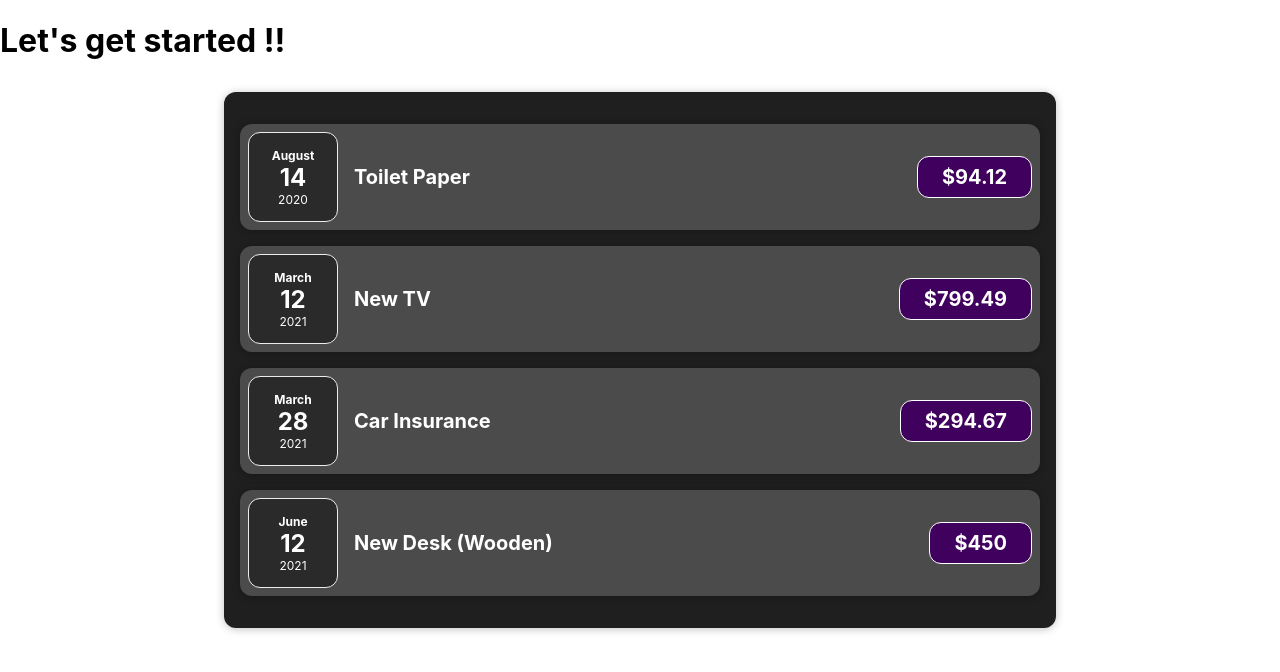
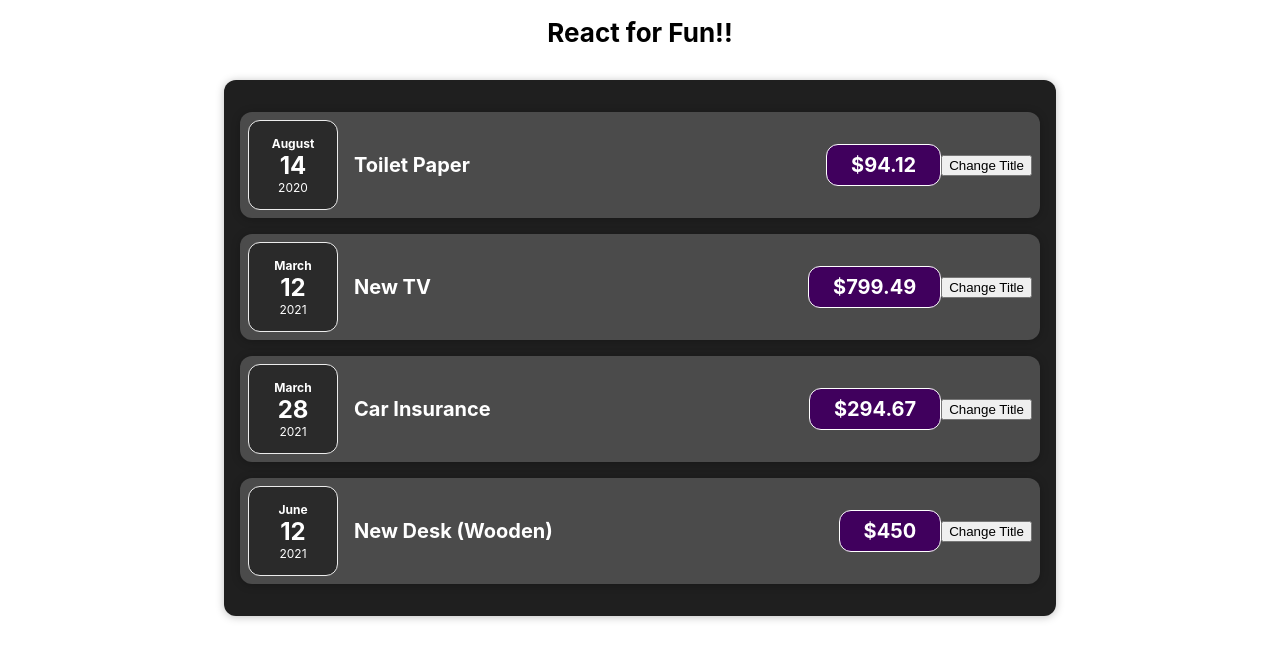
Before and after one commit to JaeWoogie/react-project, a React (Create React App) app: page / in a window 1280 px wide. Shown: the top 672 px of the page. Built offline with nearby package versions, Linux system fonts and the light colour scheme.

Commit message:
React for fun

```diff
--- a/src/App.css
+++ b/src/App.css
@@ -14,14 +14,11 @@
 }
 
 .App-header {
-  background-color: #282c34;
-  min-height: 100vh;
   display: flex;
   flex-direction: column;
   align-items: center;
   justify-content: center;
   font-size: calc(10px + 2vmin);
-  color: white;
 }
 
 .App-link {
--- a/src/App.js
+++ b/src/App.js
@@ -28,7 +28,7 @@
 
   return (
     <div>
-      <h1>Let's get started !!</h1>
+      <h1 className='App-header'>React for Fun!!</h1>
       {/* <ExpenseItem title={expenses[0].title} amount={expenses[0].amount} date={expenses[0].date} />
       <ExpenseItem title={expenses[1].title} amount={expenses[1].amount} date={expenses[1].date} />
       <ExpenseItem title={expenses[2].title} amount={expenses[2].amount} date={expenses[2].date} />
--- a/src/components/ExpenseItem.js
+++ b/src/components/ExpenseItem.js
@@ -1,16 +1,23 @@
+import React, { useState } from 'react';
 import './ExpenseItem.css'
 import Card from './Card';
 import ExpenseDate from './ExpenseDate';
 
 function ExpenseItem(props) {
+    const [title, setTitle] = useState(props.title);
+
+    const clickHandler = () => {
+        setTitle('Updated!!');
+    }
 
     return (
     <Card className='expense-item'>
         <ExpenseDate date={props.date}/>
         <div className='expense-item__description'>
-            <h2>{props.title}</h2>
+            <h2>{title}</h2>
             <div className='expense-item__price '>${props.amount}</div>
         </div>
+        <button onClick={clickHandler}>Change Title</button>
     </Card>)
 }
 
```
Also changed, not shown: src/components/Expenses.js (indentation only).
